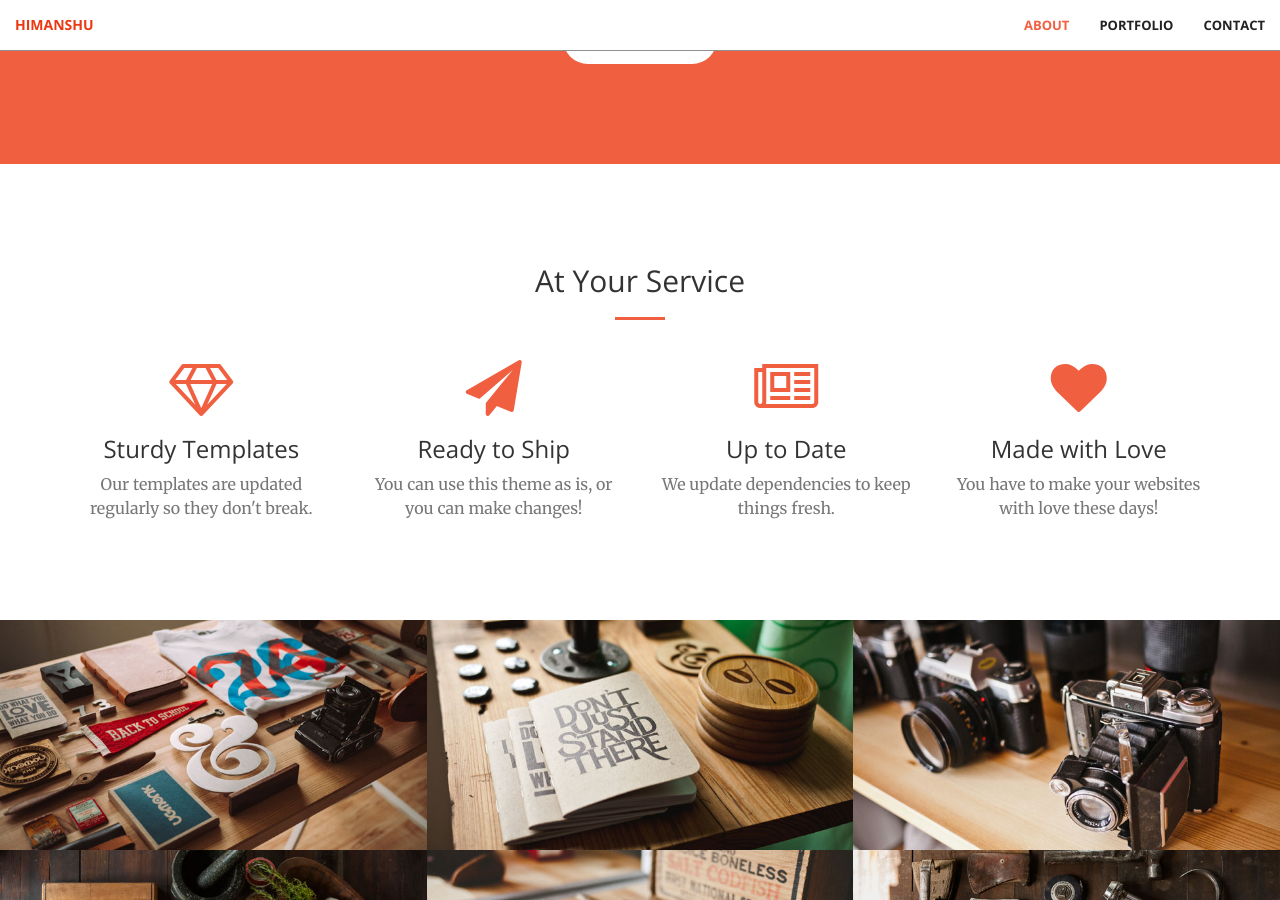
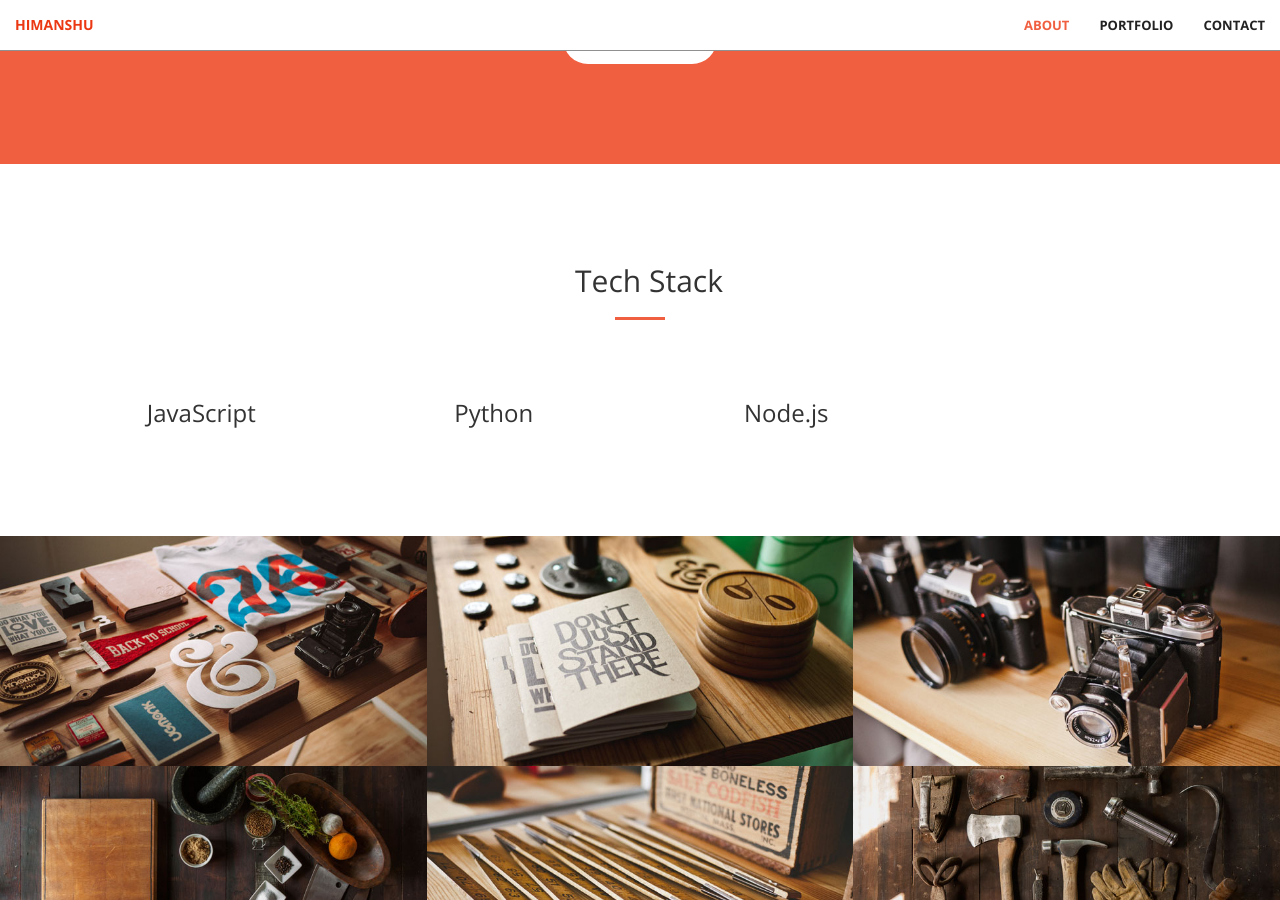
Before and after one commit to Himanshukumar30/Himanshu, a Jekyll site: the page built from index.html, in a window 1280 px wide and 900 px high, scrolled down 1154 px. Built offline with Jekyll 4.4.1, drawn with Linux system fonts in a browser that asks for light colours.

Commit message:
adding tech stack

```diff
--- a/_includes/services.html
+++ b/_includes/services.html
@@ -2,8 +2,10 @@
   <div class="container">
     <div class="row">
       <div class="col-lg-12 text-center">
-                <h2 class="section-heading">At Your Service</h2>
-                <hr class="primary">
+        <h2 class="section-heading">
+          <i class="fa-solid fa-code"></i>Tech Stack
+        </h2>
+        <hr class="primary" />
       </div>
     </div>
   </div>
@@ -11,30 +13,32 @@
     <div class="row">
       <div class="col-lg-3 col-md-6 text-center">
         <div class="service-box">
-                    <i class="fa fa-4x fa-diamond wow bounceIn text-primary"></i>
-                    <h3>Sturdy Templates</h3>
-                    <p class="text-muted">Our templates are updated regularly so they don't break.</p>
+          <i
+            class="fa fa-4x fa-brands fa-js wow bounceIn text-primary"
+            data-wow-delay=".1s"
+          ></i>
+          <h3>JavaScript</h3>
+          <!-- <p class="text-muted">
+            You can use this theme as is, or you can make changes!
+          </p> -->
         </div>
       </div>
       <div class="col-lg-3 col-md-6 text-center">
         <div class="service-box">
-                    <i class="fa fa-4x fa-paper-plane wow bounceIn text-primary" data-wow-delay=".1s"></i>
-                    <h3>Ready to Ship</h3>
-                    <p class="text-muted">You can use this theme as is, or you can make changes!</p>
+          <i
+            class="fa fa-4x fa-brands fa-python wow bounceIn text-primary"
+            data-wow-delay=".2s"
+          ></i>
+          <h3>Python</h3>
         </div>
       </div>
       <div class="col-lg-3 col-md-6 text-center">
         <div class="service-box">
-                    <i class="fa fa-4x fa-newspaper-o wow bounceIn text-primary" data-wow-delay=".2s"></i>
-                    <h3>Up to Date</h3>
-                    <p class="text-muted">We update dependencies to keep things fresh.</p>
-                </div>
-            </div>
-            <div class="col-lg-3 col-md-6 text-center">
-                <div class="service-box">
-                    <i class="fa fa-4x fa-heart wow bounceIn text-primary" data-wow-delay=".3s"></i>
-                    <h3>Made with Love</h3>
-                    <p class="text-muted">You have to make your websites with love these days!</p>
+          <i
+            class="fa fa-4x fa-brands fa-node wow bounceIn text-primary"
+            data-wow-delay=".3s"
+          ></i>
+          <h3>Node.js</h3>
         </div>
       </div>
     </div>
```
Lines whose indentation alone changed are shown as unchanged.
